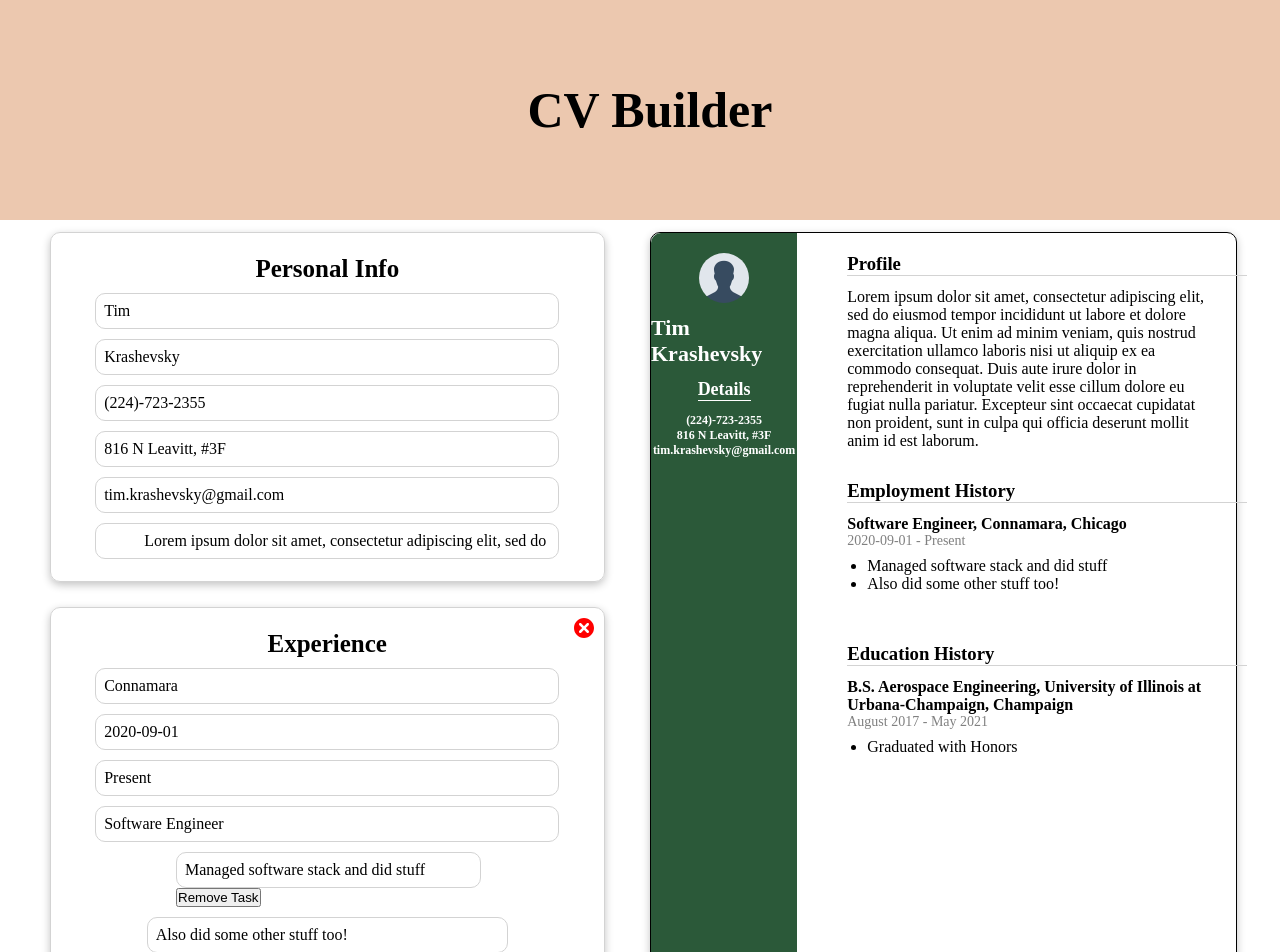
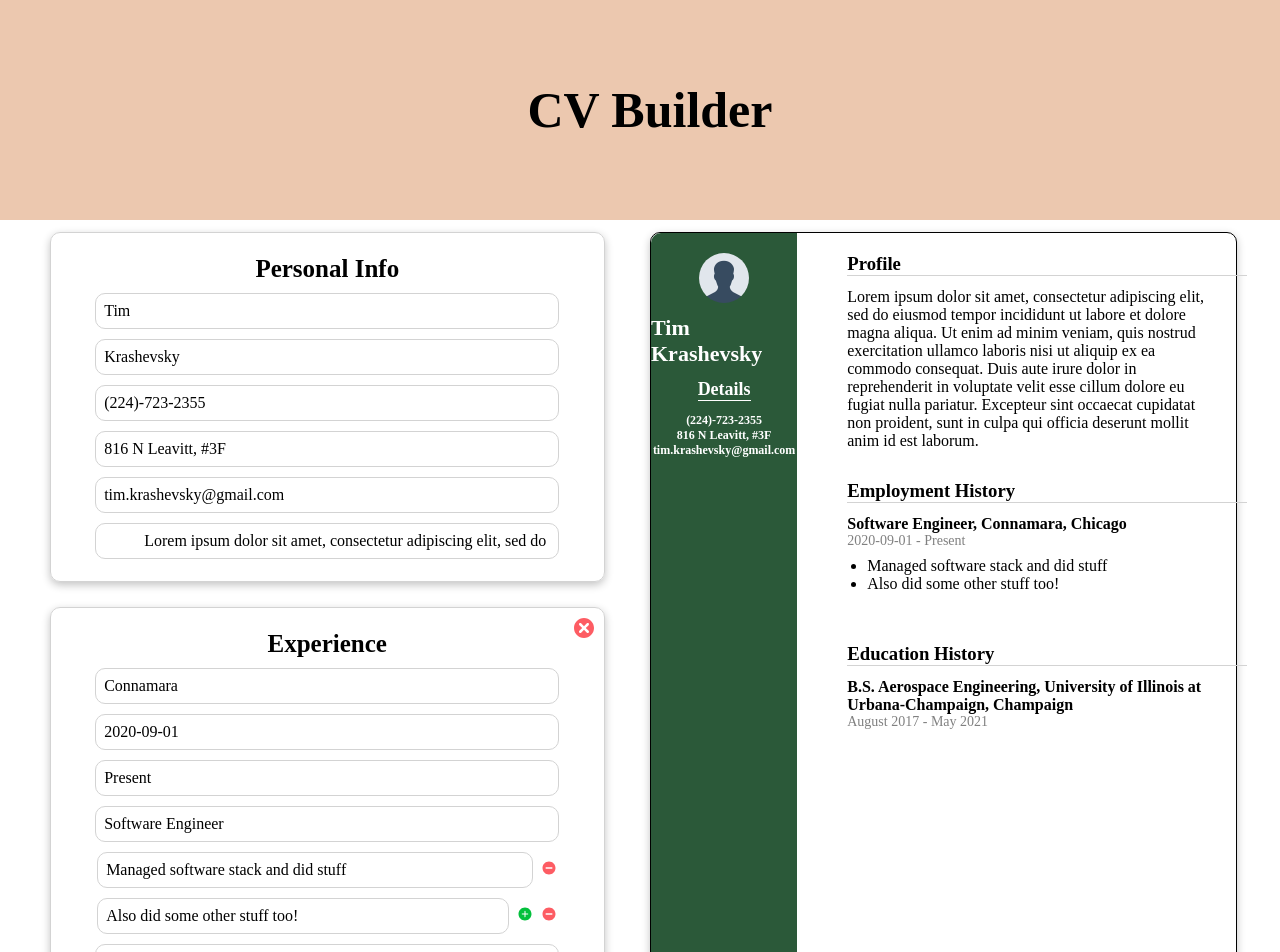
Before and after one commit to TimKrash/CVBuilder, a React (Create React App) app: page / in a window 1280 px wide. Shown: the top 952 px of the page. Built offline with nearby package versions, Linux system fonts and the light colour scheme.

Commit message:
task functionality

```diff
--- a/src/components/CategoryBlock.js
+++ b/src/components/CategoryBlock.js
@@ -9,6 +9,7 @@ function CategoryBlock(props) {
     entries,
     isLastEntry,
     addTask,
+    removeTask,
     addNewEntry,
     deleteEntry,
     noEntries,
@@ -24,10 +25,28 @@ function CategoryBlock(props) {
       text: "",
     };
 
-    const employmentID = event.target.dataset.id;
+    let { target } = event;
+    while (target.tagName !== "BUTTON") {
+      target = target.parentElement;
+    }
+
+    // todo cluttered a bit
+    const employmentID = target.dataset.parent;
 
     addTask(employmentID, newTask);
     setTaskCount(taskCount + 1);
+  });
+
+  const removeNewTask = useCallback((event) => {
+    let { target } = event;
+    while (target.tagName !== "BUTTON") {
+      target = target.parentElement;
+    }
+
+    const employmentID = target.dataset.parent;
+    const taskID = target.dataset.id;
+
+    removeTask(employmentID, taskID);
   });
 
   return (
@@ -48,16 +67,18 @@ function CategoryBlock(props) {
           })
           .map((key) => {
             if (key === "Tasks") {
-              return entries[key].map((task) => {
-                const isFirstTask = task.id === 1;
-                const isLastTask = task.id === entries.Tasks.length;
+              return entries[key].map((task, idx) => {
+                const isFirstTask = idx === 0;
+                const isLastTask = idx === entries.Tasks.length - 1;
                 return (
                   <InformationEntry
                     key={`Task_${task.id}`}
                     placeholder="Task"
                     value={task.text}
                     parentID={id}
+                    taskID={task.id}
                     addTask={addNewTask}
+                    removeTask={removeNewTask}
                     isLastTask={isLastTask}
                     isFirstTask={isFirstTask}
                   />
@@ -70,7 +91,8 @@ function CategoryBlock(props) {
                 placeholder={key}
                 value={entries[key]}
                 parentID={null}
-                addTask={null}
+                taskID={null}
+                addTask={addNewTask}
               />
             );
           })}
--- a/src/components/CategoryBlock.scss
+++ b/src/components/CategoryBlock.scss
@@ -1,3 +1,8 @@
+$remove-color: #fd5c63;
+$add-color: #03C03C;
+$remove-hover: #AA0000;
+$add-hover: #228B22;
+
 .category-block {
   width: 85%;
   position: relative;
@@ -24,14 +29,53 @@
     gap: 10px;
     width: 85%;
 
+    .task-entry {
+      width: 98%;
+      display: flex;
+      justify-content: center;
+      align-items: center;
+      box-sizing: border-box;
+      gap: 8px;
+
+      input {
+        width: 100%;
+      }
+
+      button {
+        all: unset;
+      }
+
+      button.task-add {
+        color: $add-color;
+        cursor: pointer;
+      }
+
+      button.task-add:hover {
+        color: $add-hover;
+      }
+
+      button.task-delete {
+        color: $remove-color;
+        cursor: pointer;
+      }
+
+      button.task-delete:hover {
+        color: $remove-hover;
+      }
+    }
+
     button.delete {
       all: unset;
-      color: red;
+      color: $remove-color;
       font-size: 30px;
       position: absolute;
       right: 5px;
       top: 5px;
       cursor: pointer;
+    }
+
+    button.delete:hover {
+      color: $remove-hover;
     }
 
     button.add {
@@ -41,12 +85,12 @@
       border-radius: 10px;
       width: 100px;
       text-align: center;
-      background-color: palegreen;
+      background-color: $add-color;
       cursor: pointer;
     }
 
     button.add:hover {
-      background-color: green;
+      background-color: $add-hover;
     }
   }
 }
--- a/src/components/EducationHistory.js
+++ b/src/components/EducationHistory.js
@@ -12,11 +12,6 @@ export default function EducationHistory(props) {
         <div className="education-entry-subheader">
           {education.From} - {education.To}
         </div>
-        <ul>
-          {education.Notes.map((note) => (
-            <li key={`${Date.now()}_${note.id}`}>{note.text}</li>
-          ))}
-        </ul>
       </div>
     </div>
   );
--- a/src/components/InformationEntry.js
+++ b/src/components/InformationEntry.js
@@ -1,9 +1,18 @@
 import React from "react";
+import { IoMdRemoveCircle, IoIosAddCircle } from "react-icons/io";
 import "./InformationEntry.scss";
 
 function InformationEntry(props) {
-  const { addTask, isFirstTask, isLastTask, placeholder, value, parentID } =
-    props;
+  const {
+    addTask,
+    removeTask,
+    isFirstTask,
+    isLastTask,
+    placeholder,
+    value,
+    parentID,
+    taskID,
+  } = props;
 
   function renderTaskElement() {
     if (placeholder !== "Task") {
@@ -14,42 +23,56 @@ function InformationEntry(props) {
 
     if (isFirstTask && isLastTask) {
       return (
-        <div>
+        <div className="task-entry">
           <input type="text" placeholder={placeholder} defaultValue={value} />
           <button
             type="button"
-            data-id={parentID}
+            data-parent={parentID}
+            data-id={taskID}
             className="task-add"
             onClick={addTask}
           >
-            Add Task
+            <IoIosAddCircle />
           </button>
         </div>
       );
     }
     if (isLastTask) {
       return (
-        <div>
+        <div className="task-entry">
           <input type="text" placeholder={placeholder} defaultValue={value} />
           <button
             type="button"
-            data-id={parentID}
+            data-parent={parentID}
+            data-id={taskID}
             className="task-add"
             onClick={addTask}
           >
-            Add Task
+            <IoIosAddCircle />
           </button>
-          <button type="button" data-id={parentID} className="task-delete">
-            Remove Task
+          <button
+            type="button"
+            onClick={removeTask}
+            data-parent={parentID}
+            data-id={taskID}
+            className="task-delete"
+          >
+            <IoMdRemoveCircle />
           </button>
         </div>
       );
     }
     return (
-      <div>
+      <div className="task-entry">
         <input type="text" placeholder={placeholder} defaultValue={value} />
-        <button type="button" data-id={parentID} className="task-delete">
-          Remove Task
+        <button
+          type="button"
+          data-id={taskID}
+          data-parent={parentID}
+          onClick={removeTask}
+          className="task-delete"
+        >
+          <IoMdRemoveCircle />
         </button>
       </div>
     );
--- a/src/components/ResumeBuilder.js
+++ b/src/components/ResumeBuilder.js
@@ -30,12 +30,6 @@ export default class ResumeBuilder extends Component {
           To: "May 2021",
           Degree: "B.S. Aerospace Engineering",
           Location: "Champaign",
-          Notes: [
-            {
-              id: 1,
-              text: "Graduated with Honors",
-            },
-          ],
         },
       ],
       employmentHistory: [
@@ -65,6 +59,7 @@ export default class ResumeBuilder extends Component {
     this.deleteExperience = this.deleteExperience.bind(this);
     this.deleteEducation = this.deleteEducation.bind(this);
     this.addTask = this.addTask.bind(this);
+    this.removeTask = this.removeTask.bind(this);
   }
 
   addTask(id, task) {
@@ -80,6 +75,34 @@ export default class ResumeBuilder extends Component {
         ...prevState.employmentHistory[idx],
       };
       employmentWithNewTask.Tasks = updatedTasks;
+      return {
+        employmentHistory: update(prevState.employmentHistory, {
+          $splice: [[idx, 1, employmentWithNewTask]],
+        }),
+      };
+    });
+  }
+
+  removeTask(employmentID, taskID) {
+    const parsedID = parseInt(employmentID, 10);
+    const parsedTaskID = parseInt(taskID, 10);
+    this.setState((prevState) => {
+      const idx = prevState.employmentHistory.findIndex(
+        (e) => e.id === parsedID
+      );
+      const taskIdx = prevState.employmentHistory[idx].Tasks.findIndex(
+        (e) => e.id === parsedTaskID
+      );
+
+      const updatedTasks = update(prevState.employmentHistory[idx].Tasks, {
+        $splice: [[taskIdx, 1]],
+      });
+
+      const employmentWithNewTask = {
+        ...prevState.employmentHistory[idx],
+      };
+      employmentWithNewTask.Tasks = updatedTasks;
+
       return {
         employmentHistory: update(prevState.employmentHistory, {
           $splice: [[idx, 1, employmentWithNewTask]],
@@ -135,6 +158,7 @@ export default class ResumeBuilder extends Component {
           deleteExperience={this.deleteExperience}
           deleteEducation={this.deleteEducation}
           addTask={this.addTask}
+          removeTask={this.removeTask}
         />
         <ResumeTemplate
           details={details}
--- a/src/components/UserInfo.js
+++ b/src/components/UserInfo.js
@@ -10,6 +10,7 @@ export default function UserInfo(props) {
     addExperience,
     addEducation,
     addTask,
+    removeTask,
     deleteEducation,
     deleteExperience,
   } = props;
@@ -25,7 +26,7 @@ export default function UserInfo(props) {
       Employer: "",
       From: "",
       To: "",
-      Tasks: [],
+      Tasks: [{}],
       Location: "",
     };
 
@@ -80,6 +81,7 @@ export default function UserInfo(props) {
           deleteEntry={null}
           addNewEntry={addNewExperience}
           addTask={null}
+          removeTask={null}
         />
       )}
       {employmentHistory.map((employer, idx) => {
@@ -97,6 +99,7 @@ export default function UserInfo(props) {
             addNewEntry={addNewExperience}
             deleteEntry={deleteEmployment}
             addTask={addTask}
+            removeTask={removeTask}
           />
         );
       })}
```
